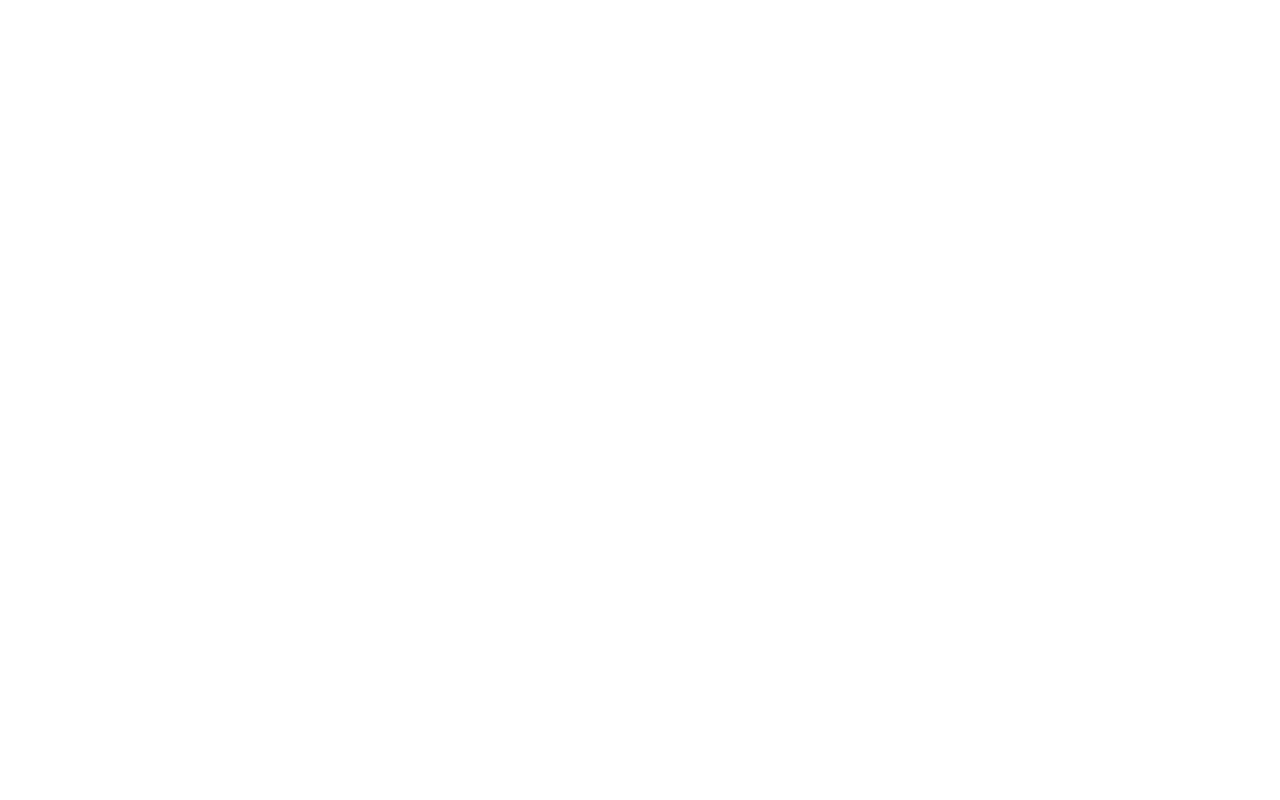
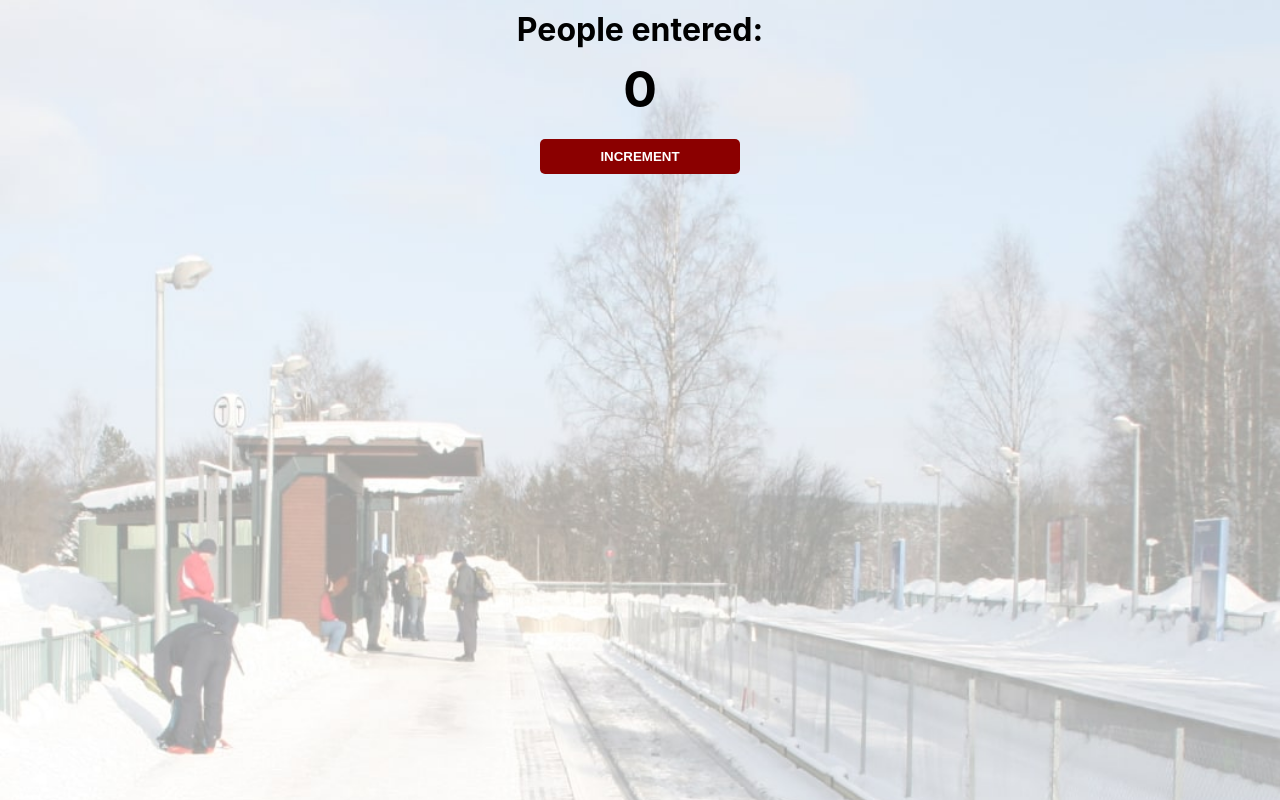
Before and after one commit to aroldodev/passenger-counter-app-scrimba, a plain HTML site: page index.html in a window 1280 px wide. Drawn offline with Linux system fonts and the light colour scheme.

Commit message:
increment funtion defined and working

```diff
--- a/app.js
+++ b/app.js
@@ -0,0 +1,14 @@
+/* Declaring a variable called count and setting it to 0. It is also declaring a variable called data
+and setting it to the element with the id of count-el. */
+let count = 0;
+let data = document.getElementById("count-el");
+
+/**
+ * Increment() is a function that increments the count variable by 1 and then updates the data.innerHTML property to the new value of count.
+ */
+function increment(){
+  count += 1;
+  data.innerHTML = count;
+}
+
+// console.log(count);
--- a/index.html
+++ b/index.html
@@ -8,6 +8,12 @@
   <link rel="stylesheet" href="style.css">
 </head>
 <body>
+  <div class="main">
+    <h1>People entered:</h1>
+    <h2 id="count-el">0</h2>
+    <button id="increment-btn" onclick="increment()">INCREMENT</button>
+  </div>
 
+  <script src="app.js"></script>
 </body>
 </html>
--- a/style.css
+++ b/style.css
@@ -0,0 +1,37 @@
+body {
+  background-image: url("station.jpg");
+  background-size: cover;
+  font-family: -apple-system, BlinkMacSystemFont, 'Segoe UI', Roboto, Oxygen, Ubuntu, Cantarell, 'Open Sans', 'Helvetica Neue', sans-serif;
+  font-weight: bold;
+  text-align: center;
+}
+
+h1 {
+  margin-top: 10px;
+  margin-bottom: 10px;
+}
+
+h2 {
+  font-size: 50px;
+  margin-top: 0;
+  margin-bottom: 20px;
+}
+
+button {
+  border: none;
+  padding-top: 10px;
+  padding-bottom: 10px;
+  color: white;
+  font-weight: bold;
+  width: 200px;
+  margin-bottom: 5px;
+  border-radius: 5px;
+}
+
+#increment-btn {
+  background: darkred;
+}
+
+#save-btn {
+  background: darkgreen;
+}
```
Also changed, not shown: station.jpg (added).
